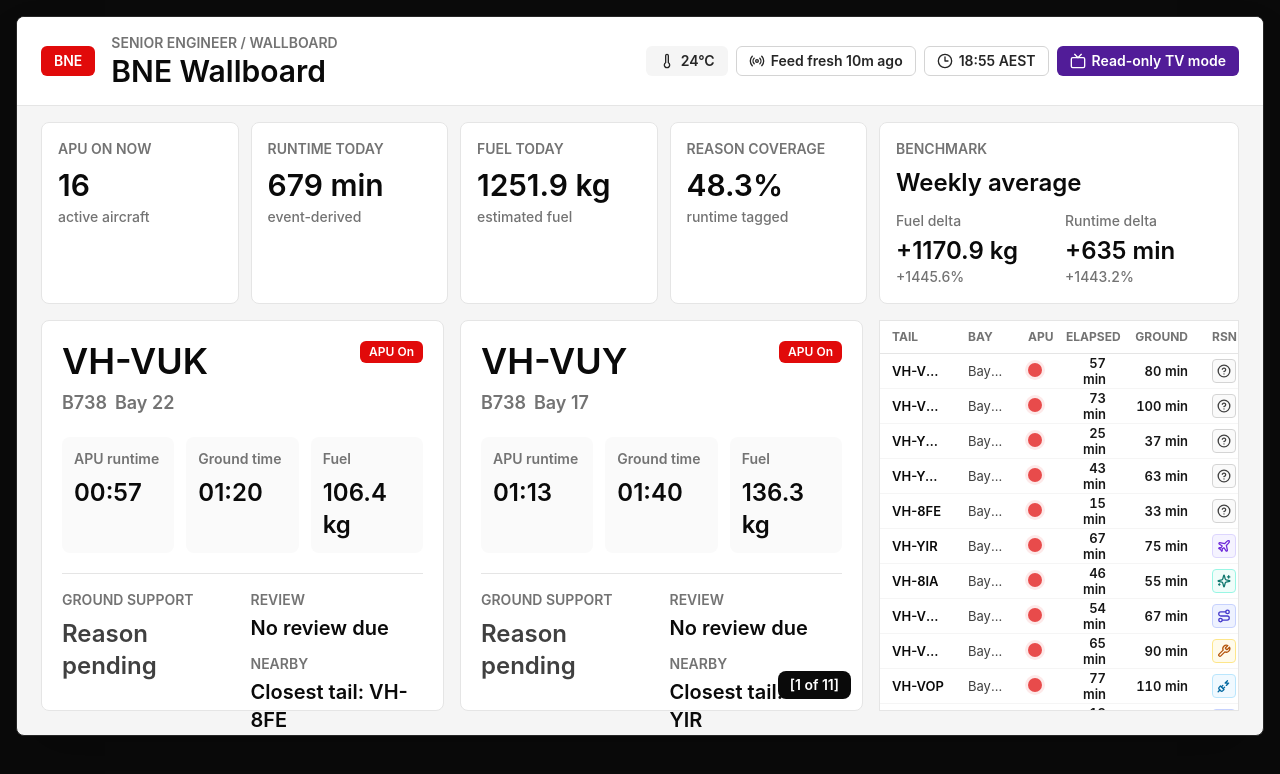
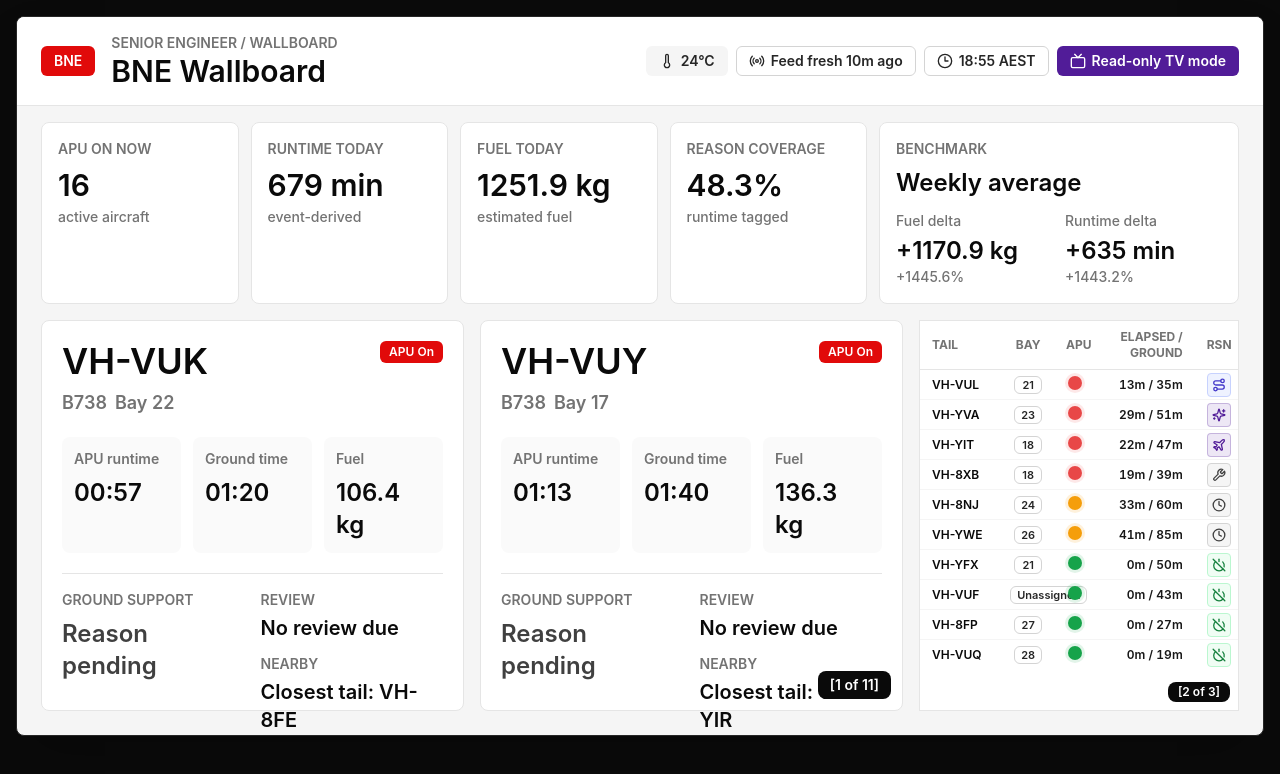
Before and after one commit to ben-dowden/APU-Alerting-Dashboard, a Next.js app: page /senior/bne/wallboard in a window 1280 px wide. Shown: the top 774 px of the page. Built offline with nearby package versions, Linux system fonts and the light colour scheme.

Commit message:
feat:page-wallboard-ops-rail

```diff
--- a/components/senior/reason-charm.tsx
+++ b/components/senior/reason-charm.tsx
@@ -31,25 +31,25 @@ const reasonCharmSizes: Record<ReasonCharmSize, { charm: string; icon: number }>
 
 const reasonCharmDefaults: ReasonCharmConfig = {
   Icon: CircleHelp,
-  className: "border-neutral-300 bg-neutral-50 text-neutral-700",
+  className: "border-neutral-300 bg-neutral-100 text-neutral-700",
 };
 
 const reasonCharmConfig: Record<string, ReasonCharmConfig> = {
   "infrastructure unavailable": {
     Icon: PlugZap,
-    className: "border-sky-200 bg-sky-50 text-sky-700",
+    className: "border-indigo-200 bg-indigo-50 text-indigo-700",
   },
   "cleaning in progress": {
     Icon: Sparkles,
-    className: "border-teal-200 bg-teal-50 text-teal-700",
+    className: "border-virgin-purple/25 bg-virgin-purple/10 text-virgin-purple",
   },
   "engineering requirement": {
     Icon: Wrench,
-    className: "border-amber-200 bg-amber-50 text-amber-700",
+    className: "border-neutral-300 bg-neutral-100 text-neutral-700",
   },
   "flight operations / pilot discretion": {
     Icon: Plane,
-    className: "border-violet-200 bg-violet-50 text-violet-700",
+    className: "border-virgin-purple/25 bg-virgin-purple/10 text-virgin-purple",
   },
   "logistics / agent on the way": {
     Icon: Route,
@@ -63,7 +63,7 @@ const reasonCharmConfig: Record<string, ReasonCharmConfig> = {
   },
   "pending off": {
     Icon: Clock,
-    className: "border-amber-200 bg-amber-50 text-amber-700",
+    className: "border-neutral-300 bg-neutral-100 text-neutral-700",
   },
 };
 
--- a/components/wallboard/senior-wallboard-layout.tsx
+++ b/components/wallboard/senior-wallboard-layout.tsx
@@ -76,7 +76,7 @@ export function SeniorWallboardLayout() {
           scorecard={scorecard}
         />
 
-        <div className="grid min-h-0 flex-1 grid-cols-[minmax(0,1fr)_360px] gap-4 px-6 pb-6">
+        <div className="grid min-h-0 flex-1 grid-cols-[minmax(0,1fr)_320px] gap-4 px-6 pb-6">
           <WallboardAircraftCarousel aircraft={aircraftCards} />
 
           <WallboardSideIndex aircraft={aircraftCards} />
--- a/components/wallboard/wallboard-side-index.tsx
+++ b/components/wallboard/wallboard-side-index.tsx
@@ -1,9 +1,38 @@
+"use client";
+
+import { useEffect, useRef, useState } from "react";
+
 import { ApuStatusLed, type ApuStatusLedState } from "@/components/senior/apu-status-led";
 import { ReasonCharm } from "@/components/senior/reason-charm";
+import { Badge } from "@/components/ui/badge";
 import type { AircraftCardReadModel } from "@/lib/read-models";
 
 type WallboardSideIndexProps = {
   aircraft: AircraftCardReadModel[];
+};
+
+const rowsPerPage = 10;
+const rotationIntervalMs = 5000;
+
+const chunkAircraft = (aircraft: AircraftCardReadModel[]) => {
+  const pages: AircraftCardReadModel[][] = [];
+
+  for (let index = 0; index < aircraft.length; index += rowsPerPage) {
+    pages.push(aircraft.slice(index, index + rowsPerPage));
+  }
+
+  return pages;
+};
+
+const tailIdsForPage = (pages: AircraftCardReadModel[][], pageIndex: number) =>
+  pages[pageIndex]?.map((aircraft) => aircraft.tail) ?? [];
+
+const visibleAircraftFor = (aircraft: AircraftCardReadModel[], tailIds: string[]) => {
+  const aircraftByTail = new Map(aircraft.map((item) => [item.tail, item]));
+
+  return tailIds
+    .map((tail) => aircraftByTail.get(tail))
+    .filter((item): item is AircraftCardReadModel => Boolean(item));
 };
 
 const apuSignal = (aircraft: AircraftCardReadModel) => {
@@ -26,52 +55,94 @@ const apuLedStatus = (aircraft: AircraftCardReadModel): ApuStatusLedState => {
   return aircraft.apuState;
 };
 
+const bayCode = (aircraft: AircraftCardReadModel) =>
+  (aircraft.bay ?? aircraft.stand ?? "Unassigned").replace(/^Bay\s+/i, "");
+
+const compactMinutes = (minutes: number) => `${minutes}m`;
+
 export function WallboardSideIndex({ aircraft }: WallboardSideIndexProps) {
+  const latestAircraftRef = useRef(aircraft);
+  const [pageIndex, setPageIndex] = useState(0);
+  const [visibleTailIds, setVisibleTailIds] = useState(() =>
+    tailIdsForPage(chunkAircraft(aircraft), 0),
+  );
+  const pages = chunkAircraft(aircraft);
+  const pageCount = pages.length;
+  const safePageIndex = pageCount > 0 ? Math.min(pageIndex, pageCount - 1) : 0;
+  const visibleAircraft = visibleAircraftFor(aircraft, visibleTailIds);
+
+  useEffect(() => {
+    latestAircraftRef.current = aircraft;
+    setVisibleTailIds((currentTailIds) => {
+      const latestTailIds = new Set(aircraft.map((item) => item.tail));
+      const currentPageStillExists = currentTailIds.every((tail) => latestTailIds.has(tail));
+
+      return currentPageStillExists ? currentTailIds : tailIdsForPage(chunkAircraft(aircraft), 0);
+    });
+  }, [aircraft]);
+
+  useEffect(() => {
+    const intervalId = window.setInterval(() => {
+      setPageIndex((currentIndex) => {
+        const latestPages = chunkAircraft(latestAircraftRef.current);
+        const latestPageCount = latestPages.length;
+        const nextIndex = latestPageCount > 0 ? (currentIndex + 1) % latestPageCount : 0;
+
+        setVisibleTailIds(tailIdsForPage(latestPages, nextIndex));
+
+        return nextIndex;
+      });
+    }, rotationIntervalMs);
+
+    return () => window.clearInterval(intervalId);
+  }, []);
+
   return (
     <section
       aria-label="Wallboard side index"
-      className="flex min-h-0 flex-col border border-neutral-200 bg-white"
+      className="relative flex min-h-0 flex-col border border-neutral-200 bg-white"
+      data-rotation-interval-ms={rotationIntervalMs}
     >
-      <div className="min-h-0 flex-1 overflow-auto">
+      <div className="min-h-0 flex-1 overflow-hidden">
         <table
           aria-label="Wallboard ground aircraft ops table"
-          className="w-full table-fixed border-collapse text-left text-sm"
+          className="w-full table-fixed border-collapse text-left"
         >
           <thead className="sticky top-0 z-10 bg-white">
             <tr className="border-b border-neutral-200 text-xs font-semibold uppercase tracking-normal text-neutral-500">
               <th className="w-[76px] px-3 py-2">Tail</th>
-              <th className="w-[60px] px-3 py-2">Bay</th>
+              <th className="w-[48px] px-2 py-2 text-center">Bay</th>
               <th className="w-[38px] px-3 py-2 text-center">APU</th>
-              <th className="w-[64px] px-3 py-2 text-right">Elapsed</th>
-              <th className="w-[82px] px-3 py-2 text-right">Ground</th>
+              <th className="w-[92px] px-3 py-2 text-right">Elapsed / Ground</th>
               <th className="w-[40px] px-3 py-2 text-center">Rsn</th>
             </tr>
           </thead>
           <tbody>
-            {aircraft.map((item) => (
+            {visibleAircraft.map((item) => (
               <tr
-                className="h-[35px] border-b border-neutral-100 text-[13px] leading-4 last:border-b-0"
+                className="h-[30px] border-b border-neutral-100 text-[12px] leading-4 last:border-b-0"
                 data-tail={item.tail}
                 data-urgency-rank={item.urgencyRank}
                 key={item.tail}
               >
                 <th
-                  className="h-[35px] truncate px-3 py-0 font-semibold text-neutral-950"
+                  className="h-[30px] truncate px-3 py-0 font-semibold text-neutral-950"
                   scope="row"
                 >
                   {item.tail}
                 </th>
-                <td className="h-[35px] truncate px-3 py-0 text-neutral-700">{item.bay ?? "Unassigned"}</td>
-                <td className="h-[35px] px-3 py-0 text-center">
+                <td className="h-[30px] px-2 py-0 text-center">
+                  <Badge className="min-w-7 justify-center px-1.5 py-0 text-[11px]" variant="neutral">
+                    {bayCode(item)}
+                  </Badge>
+                </td>
+                <td className="h-[30px] px-3 py-0 text-center">
                   <ApuStatusLed size="wallboard" status={apuLedStatus(item)} />
                 </td>
-                <td className="h-[35px] px-3 py-0 text-right font-semibold tabular-nums text-neutral-900">
-                  {item.apuRuntimeMinutes} min
+                <td className="h-[30px] px-3 py-0 text-right font-semibold tabular-nums text-neutral-900">
+                  {compactMinutes(item.apuRuntimeMinutes)} / {compactMinutes(item.groundMinutes)}
                 </td>
-                <td className="h-[35px] px-3 py-0 text-right font-semibold tabular-nums text-neutral-900">
-                  {item.groundMinutes} min
-                </td>
-                <td className="h-[35px] px-3 py-0 text-center">
+                <td className="h-[30px] px-3 py-0 text-center">
                   <ReasonCharm label={apuSignal(item)} size="wallboard" />
                 </td>
               </tr>
@@ -79,6 +150,12 @@ export function WallboardSideIndex({ aircraft }: WallboardSideIndexProps) {
           </tbody>
         </table>
       </div>
+
+      {pageCount > 1 ? (
+        <div className="absolute bottom-2 right-2 rounded-product bg-neutral-950 px-2.5 py-0.5 text-xs font-semibold text-white">
+          [{safePageIndex + 1} of {pageCount}]
+        </div>
+      ) : null}
     </section>
   );
 }
```
Also changed, not shown: 1 other file (tests, documents, lock files or other folders).
